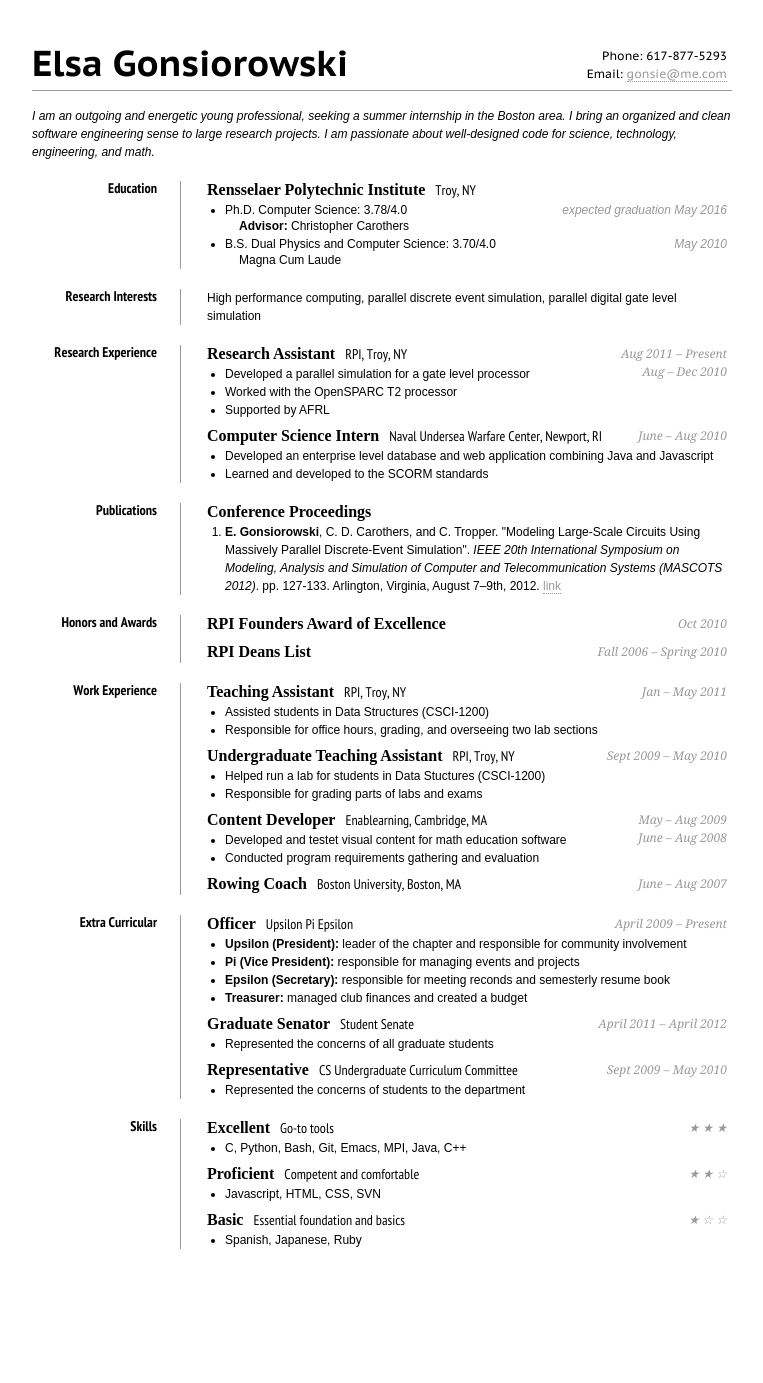
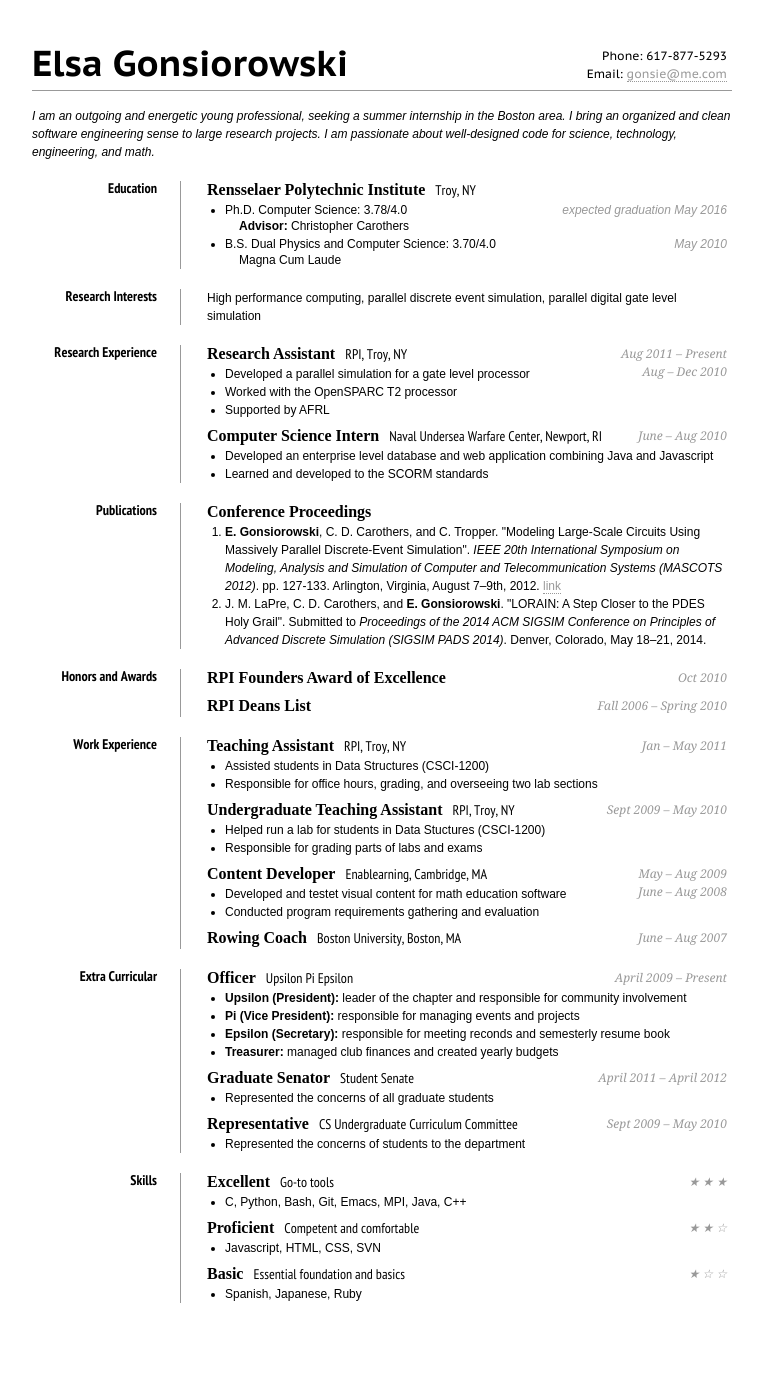
Before and after one commit to gonsie/gonsie.github.io, a Jekyll site: the page index.html, which Jekyll copies as it is, in a window 1280 px wide. Shown: the whole page, without its empty margins (258-1021 px from the left). Built offline with Jekyll 4.4.1, drawn with Linux system fonts in a browser that asks for light colours; some web fonts are replaced; Markdown is read by kramdown in place of the engine named in the settings; before the commit the page ends 1329 px from its top, so only the background shows below that.

Commit message:
updated resume with justin's paper

```diff
--- a/index.html
+++ b/index.html
@@ -124,6 +124,7 @@
 				<ol>
 					<li><strong>E. Gonsiorowski</strong>, C. D. Carothers, and C. Tropper. "Modeling Large-Scale Circuits Using Massively Parallel Discrete-Event Simulation". <em>IEEE 20th International Symposium on Modeling, Analysis and Simulation of Computer and Telecommunication Systems (MASCOTS 2012)</em>. pp. 127-133. Arlington, Virginia, August 7&ndash;9th, 2012. <a href="mascots2012.pdf" class='noprint'>link</a>
 					</li>
+                                        <li>J. M. LaPre, C. D. Carothers, and <strong>E. Gonsiorowski</strong>. "LORAIN: A Step Closer to the PDES Holy Grail". Submitted to <em>Proceedings of the 2014 ACM SIGSIM Conference on Principles of Advanced Discrete Simulation (SIGSIM PADS 2014)</em>. Denver, Colorado, May 18&ndash;21, 2014.</li>
 				</ol>
 			</dd>
 
@@ -185,7 +186,7 @@
 					<li><strong>Upsilon (President):</strong> leader of the chapter and responsible for community involvement</li>
 					<li><strong>Pi (Vice President):</strong> responsible for managing events and projects</li>
 					<li class="noprint"><strong>Epsilon (Secretary):</strong> responsible for meeting reconds and semesterly resume book</li>
-					<li class="noprint"><strong>Treasurer:</strong> managed club finances and created a budget</li>
+					<li class="noprint"><strong>Treasurer:</strong> managed club finances and created yearly budgets</li>
 				</ul>
 
 				<h2 class="smartmargin">
```
